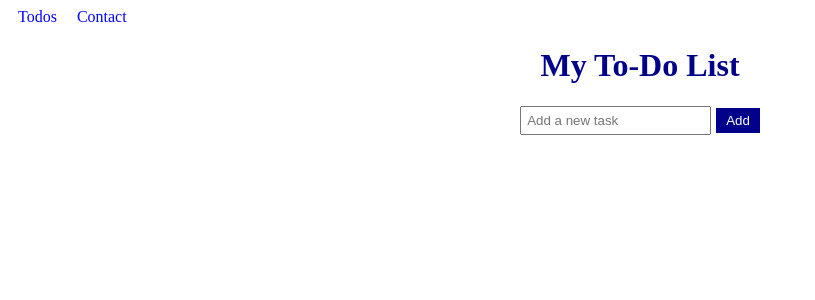
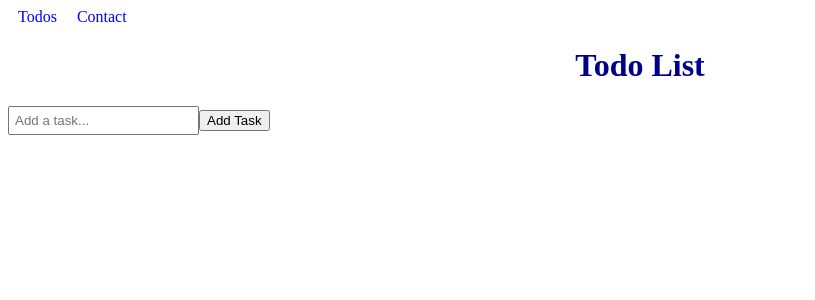
Before and after one commit to Elv-Ros22/todo-list-repo, a React (Create React App) app: page /todos in a window 1280 px wide. Shown: the top 300 px of the page, without its empty margins (0-815 px from the left). Built offline with nearby package versions, Linux system fonts and the light colour scheme.

Commit message:
Added task bar with Add Task button

```diff
--- a/src/components/Todo.js
+++ b/src/components/Todo.js
@@ -1,30 +1,36 @@
-import React from "react";
+import React, { useState } from "react";
 
-function Todo() {
+function Todo({ todos, addTodo }) {
+  const [input, setInput] = useState("");
+
+  const handleSubmit = (event) => {
+    event.preventDefault();
+    if (input.trim()) {
+      addTodo(input);
+      setInput("");
+    }
+  };
+
   return (
     <div>
-      <h1 style={{ textAlign: "center", color: "darkblue" }}>My To-Do List</h1>
-      <div style={{ textAlign: "center" }}>
+      <h1 style={{ textAlign: "center", color: "darkblue" }}>Todo List</h1>
+      <form onSubmit={handleSubmit}>
         <input
           type="text"
-          placeholder="Add a new task"
+          placeholder="Add a task..."
+          value={input}
+          onChange={(e) => setInput(e.target.value)}
           style={{
             padding: "5px",
           }}
         />
-        <button
-          style={{
-            padding: "5px 10px",
-            marginLeft: "5px",
-            backgroundColor: "darkblue",
-            color: "white",
-            border: "none",
-          }}
-        >
-          Add
-        </button>
-      </div>
-      <ul style={{ listStyleType: "circle", paddingLeft: "20px" }}></ul>
+        <button type="submit">Add Task</button>
+      </form>
+      <ul>
+        {todos.map((todo) => (
+          <li key={todo.id}>{todo.text}</li>
+        ))}
+      </ul>
     </div>
   );
 }
```
